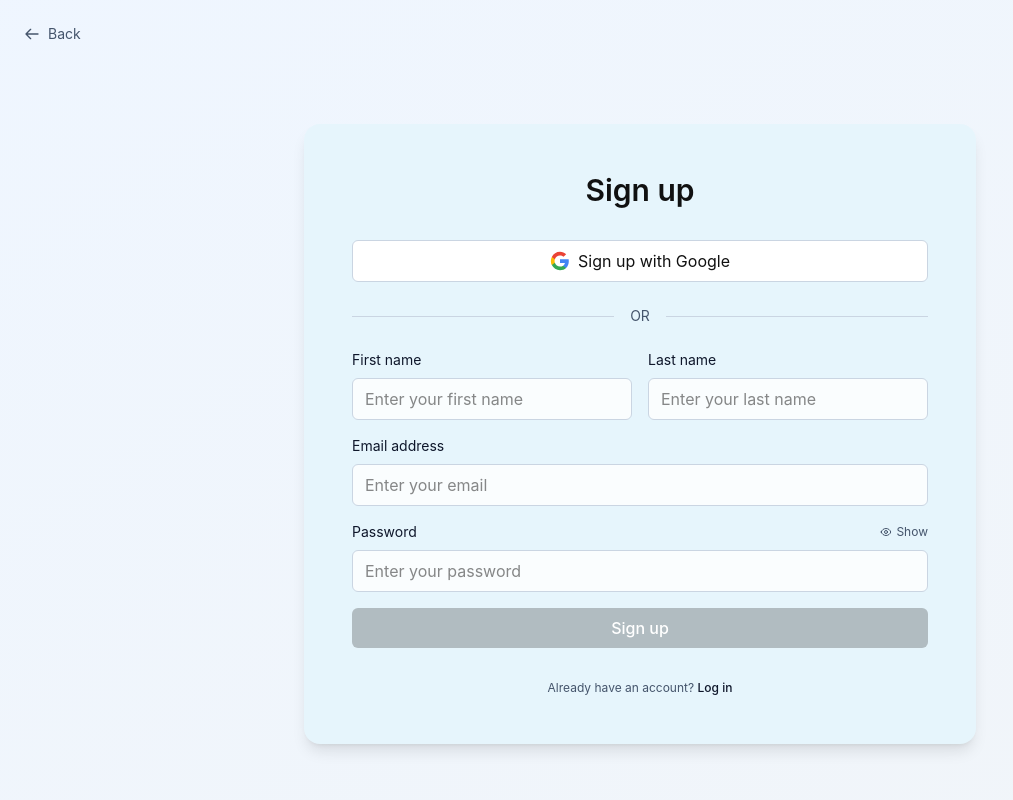
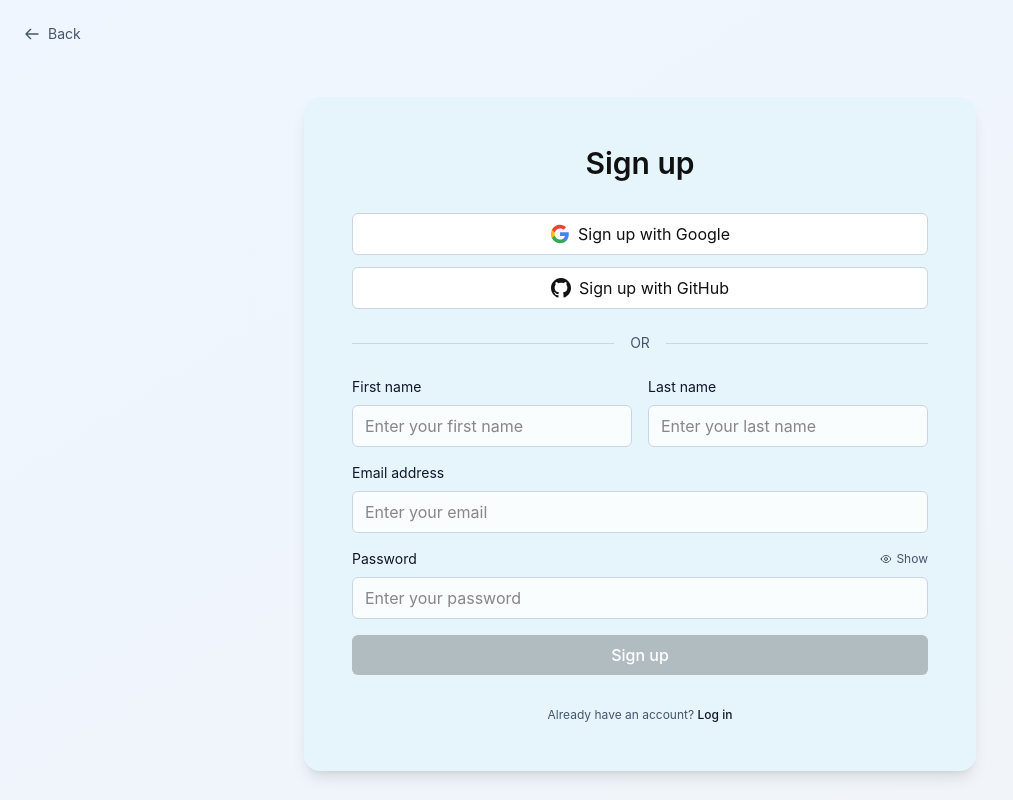
Before and after one commit to rifat-two-eight/overlax, a Next.js app: page /auth/signup in a window 1280 px wide. Shown: the whole page, without its empty margins (0-1013 px from the left). Built offline with nearby package versions, Linux system fonts and the light colour scheme; no server answers.

Commit message:
auth part done

```diff
--- a/context/AuthContext.jsx
+++ b/context/AuthContext.jsx
@@ -9,6 +9,7 @@
   signOut,
   sendPasswordResetEmail,
   GoogleAuthProvider,
+  GithubAuthProvider,   // ← ADD THIS
   signInWithPopup,
 } from "firebase/auth";
 import { auth } from "@/firebase.config";
@@ -38,13 +39,31 @@
     return signInWithPopup(auth, provider);
   };
 
+  // ← ADD GITHUB LOGIN
+  const githubSignIn = () => {
+    const provider = new GithubAuthProvider();
+    return signInWithPopup(auth, provider);
+  };
+
   const logout = () => signOut(auth);
 
-  const resetPassword = (email) => sendPasswordResetEmail(auth, email);
+  const sendPasswordReset = async (email) => {
+    if (!email) throw new Error("Email is required");
+    await sendPasswordResetEmail(auth, email);
+  };
 
   return (
     <AuthContext.Provider
-      value={{ user, loading, login, signup, googleSignIn, logout, resetPassword }}
+      value={{
+        user,
+        loading,
+        login,
+        signup,
+        googleSignIn,
+        githubSignIn,
+        logout,
+        sendPasswordReset,
+      }}
     >
       {!loading && children}
     </AuthContext.Provider>
--- a/src/app/auth/forgot/page.jsx
+++ b/src/app/auth/forgot/page.jsx
@@ -1,18 +1,33 @@
+// app/auth/forgot/page.jsx
 "use client";
 
 import Link from "next/link";
 import { useState } from "react";
+import { useAuth } from "@/context/AuthContext";
+import toast, { Toaster } from "react-hot-toast";
 
 export default function ForgotPasswordPage() {
+  const { sendPasswordReset } = useAuth();   // <-- from AuthContext
   const [email, setEmail] = useState("");
   const [submitted, setSubmitted] = useState(false);
+  const [loading, setLoading] = useState(false);
 
-  const handleSubmit = (e) => {
-    e.preventDefault();
+  const handleSubmit = async (e) => {
+  e.preventDefault();
+  if (!email) return;
+
+  setLoading(true);
+  try {
+    await sendPasswordReset(email);
+    toast.success("Reset link sent! Check your inbox.");
     setSubmitted(true);
-  };
+  } catch (err) {
+    toast.error(err.message || "Failed to send reset link");
+  } finally {
+    setLoading(false);
+  }
+};
 
-  // Reset form (optional: for demo)
   const handleReset = () => {
     setEmail("");
     setSubmitted(false);
@@ -20,6 +35,8 @@
 
   return (
     <div className="min-h-screen flex flex-col">
+      <Toaster position="top-center" toastOptions={{ duration: 4000 }} />
+
       {/* Header */}
       <header className="flex items-center justify-start p-6">
         <Link
@@ -33,16 +50,16 @@
         </Link>
       </header>
 
-      {/* Main Content */}
+      {/* Main */}
       <main className="flex-1 flex items-center justify-center p-6">
         <div className="w-full max-w-md bg-[#E6F5FC] backdrop-blur-sm rounded-2xl shadow-lg p-8 md:p-12">
 
-          {/* === FORM STATE === */}
+          {/* ==== FORM STATE ==== */}
           {!submitted ? (
             <>
               <h1 className="text-3xl font-semibold text-center mb-6">Forgot Password?</h1>
               <p className="text-sm text-slate-600 text-center mb-8">
-                Enter your email and we'll send you a link to reset your password.
+                Enter your email and we’ll send you a link to reset your password.
               </p>
 
               <form onSubmit={handleSubmit} className="space-y-6">
@@ -56,22 +73,23 @@
                     placeholder="Enter your email"
                     value={email}
                     onChange={(e) => setEmail(e.target.value)}
-                    className="w-full px-3 py-2 bg-white/80 border border-slate-300 rounded-md focus:outline-none focus:ring-2 focus:ring-slate-400 focus:border-transparent"
+                    className="w-full px-3 py-2 bg-white/80 border border-slate-300 rounded-md focus:outline-none focus:ring-2 focus:ring-slate-400"
                     required
+                    disabled={loading}
                   />
                 </div>
 
-                {/* Button with rounded-md */}
                 <button
                   type="submit"
-                  className="w-full px-4 py-2 bg-[#B1BCC1] hover:bg-slate-500 text-white rounded-md transition-colors font-medium"
+                  disabled={loading}
+                  className="w-full px-4 py-2 bg-[#B1BCC1] hover:bg-slate-500 text-white rounded-md transition-colors font-medium disabled:opacity-50"
                 >
-                  Send Reset Link
+                  {loading ? "Sending…" : "Send Reset Link"}
                 </button>
               </form>
             </>
           ) : (
-            /* === SUCCESS STATE === */
+            /* ==== SUCCESS STATE ==== */
             <>
               <div className="text-center">
                 <div className="mx-auto w-16 h-16 bg-green-100 rounded-full flex items-center justify-center mb-6">
--- a/src/app/auth/login/page.jsx
+++ b/src/app/auth/login/page.jsx
@@ -8,7 +8,7 @@
 import toast, { Toaster } from "react-hot-toast";
 
 export default function LoginPage() {
-  const { login, googleSignIn } = useAuth();
+  const { login, googleSignIn, githubSignIn } = useAuth(); // ← ADD githubSignIn
   const router = useRouter();
 
   const [showPassword, setShowPassword] = useState(false);
@@ -45,6 +45,22 @@
       router.push("/dashboard/main");
     } catch (err) {
       setError(err.message || "Google login failed");
+    } finally {
+      setLoading(false);
+    }
+  };
+
+  // ← ADD GITHUB HANDLER
+  const handleGithubLogin = async () => {
+    setError("");
+    setLoading(true);
+    try {
+      await githubSignIn();
+      toast.success("Logged in with GitHub!");
+      router.push("/dashboard/main");
+    } catch (err) {
+      setError(err.message || "GitHub login failed");
+      toast.error("GitHub login failed");
     } finally {
       setLoading(false);
     }
@@ -135,7 +151,7 @@
               </div>
             </div>
 
-            {/* Right: Google */}
+            {/* Right: Google + GitHub */}
             <div className="space-y-3 flex flex-col justify-center">
               <button
                 onClick={handleGoogleLogin}
@@ -149,6 +165,18 @@
                   <path fill="#EA4335" d="M12 5.38c1.62 0 3.06.56 4.21 1.64l3.15-3.15C17.45 2.09 14.97 1 12 1 7.7 1 3.99 3.47 2.18 7.07l3.66 2.84c.87-2.6 3.3-4.53 6.16-4.53z" />
                 </svg>
                 Continue with Google
+              </button>
+
+              {/* ← GITHUB BUTTON */}
+              <button
+                onClick={handleGithubLogin}
+                disabled={loading}
+                className="w-full px-4 py-2 bg-white hover:bg-slate-50 border border-slate-300 rounded-md transition-colors flex items-center justify-center disabled:opacity-50"
+              >
+                <svg className="w-5 h-5 mr-2" fill="currentColor" viewBox="0 0 24 24">
+                  <path d="M12 0c-6.626 0-12 5.373-12 12 0 5.302 3.438 9.8 8.207 11.387.599.111.793-.261.793-.577v-2.234c-3.338.726-4.033-1.416-4.033-1.416-.546-1.387-1.333-1.756-1.333-1.756-1.089-.745.083-.729.083-.729 1.205.084 1.839 1.237 1.839 1.237 1.07 1.834 2.807 1.304 3.492.997.107-.775.418-1.305.762-1.604-2.665-.305-5.467-1.334-5.467-5.931 0-1.311.469-2.381 1.236-3.221-.124-.303-.535-1.524.117-3.176 0 0 1.008-.322 3.301 1.23.957-.266 1.983-.399 3.003-.404 1.02.005 2.047.138 3.006.404 2.291-1.552 3.297-1.23 3.297-1.23.653 1.653.242 2.874.118 3.176.77.84 1.235 1.911 1.235 3.221 0 4.609-2.807 5.624-5.479 5.921.43.372.823 1.102.823 2.222v 3.293c0 .319.192.694.801.576 4.765-1.589 8.199-6.086 8.199-11.386 0-6.627-5.373-12-12-12z" />
+                </svg>
+                Continue with GitHub
               </button>
             </div>
           </div>
--- a/src/app/auth/signup/page.jsx
+++ b/src/app/auth/signup/page.jsx
@@ -9,7 +9,7 @@
 import toast, { Toaster } from "react-hot-toast";
 
 export default function SignupPage() {
-  const { signup, googleSignIn } = useAuth();
+  const { signup, googleSignIn, githubSignIn } = useAuth(); // ← ADD githubSignIn
   const router = useRouter();
 
   const [showPassword, setShowPassword] = useState(false);
@@ -36,12 +36,10 @@
     try {
       const cred = await signup(form.email, form.password);
 
-      // Save full name
       await updateProfile(cred.user, {
         displayName: `${form.firstName} ${form.lastName}`.trim(),
       });
 
-      // Success toast + redirect to login
       toast.success("Account created! Please log in.");
       router.push("/auth/login");
     } catch (err) {
@@ -51,7 +49,7 @@
     }
   };
 
-  // Google Sign-in (optional – goes to dashboard)
+  // Google Sign-in
   const handleGoogleSignup = async () => {
     setError("");
     setLoading(true);
@@ -62,6 +60,7 @@
           displayName: `${form.firstName} ${form.lastName}`.trim(),
         });
       }
+      toast.success("Signed up with Google!");
       router.push("/dashboard/main");
     } catch (err) {
       setError(err.message || "Google sign-in failed");
@@ -70,9 +69,31 @@
     }
   };
 
+  // ← ADD GITHUB SIGN-UP
+  const handleGithubSignup = async () => {
+    setError("");
+    setLoading(true);
+    try {
+      const result = await githubSignIn();
+      if (form.firstName && form.lastName && !result.user.displayName) {
+        await updateProfile(result.user, {
+          displayName: `${form.firstName} ${form.lastName}`.trim(),
+        });
+      }
+      toast.success("Signed up with GitHub!");
+      router.push("/dashboard/main");
+    } catch (err) {
+      setError(err.message || "GitHub sign-in failed");
+      toast.error("GitHub sign-in failed");
+    } finally {
+      setLoading(false);
+    }
+  };
+
   return (
     <div className="min-h-screen flex flex-col">
       <Toaster position="top-center" />
+
       <header className="flex items-center justify-start p-6">
         <Link href="/" className="flex items-center gap-2 text-sm text-slate-600 hover:text-slate-900 transition-colors">
           <svg className="w-4 h-4" fill="none" stroke="currentColor" viewBox="0 0 24 24">
@@ -92,6 +113,7 @@
             </div>
           )}
 
+          {/* Social Buttons */}
           <div className="space-y-3 mb-6">
             <button
               onClick={handleGoogleSignup}
@@ -106,6 +128,18 @@
               </svg>
               {loading ? "Signing up..." : "Sign up with Google"}
             </button>
+
+            {/* ← GITHUB BUTTON */}
+            <button
+              onClick={handleGithubSignup}
+              disabled={loading}
+              className="w-full px-4 py-2 bg-white hover:bg-slate-50 border border-slate-300 rounded-md transition-colors flex items-center justify-center gap-2 disabled:opacity-50"
+            >
+              <svg className="w-5 h-5" fill="currentColor" viewBox="0 0 24 24">
+                <path d="M12 0c-6.626 0-12 5.373-12 12 0 5.302 3.438 9.8 8.207 11.387.599.111.793-.261.793-.577v-2.234c-3.338.726-4.033-1.416-4.033-1.416-.546-1.387-1.333-1.756-1.333-1.756-1.089-.745.083-.729.083-.729 1.205.084 1.839 1.237 1.839 1.237 1.07 1.834 2.807 1.304 3.492.997.107-.775.418-1.305.762-1.604-2.665-.305-5.467-1.334-5.467-5.931 0-1.311.469-2.381 1.236-3.221-.124-.303-.535-1.524.117-3.176 0 0 1.008-.322 3.301 1.23.957-.266 1.983-.399 3.003-.404 1.02.005 2.047.138 3.006.404 2.291-1.552 3.297-1.23 3.297-1.23.653 1.653.242 2.874.118 3.176.77.84 1.235 1.911 1.235 3.221 0 4.609-2.807 5.624-5.479 5.921.43.372.823 1.102.823 2.222v 3.293c0 .319.192.694.801.576 4.765-1.589 8.199-6.086 8.199-11.386 0-6.627-5.373-12-12-12z" />
+              </svg>
+              {loading ? "Signing up..." : "Sign up with GitHub"}
+            </button>
           </div>
 
           <div className="flex items-center gap-4 my-6">
@@ -114,6 +148,7 @@
             <div className="flex-1 h-px bg-slate-300" />
           </div>
 
+          {/* Email Form */}
           <form onSubmit={handleEmailSignup} className="space-y-4">
             <div className="grid grid-cols-2 gap-4">
               <div className="space-y-2">
```
